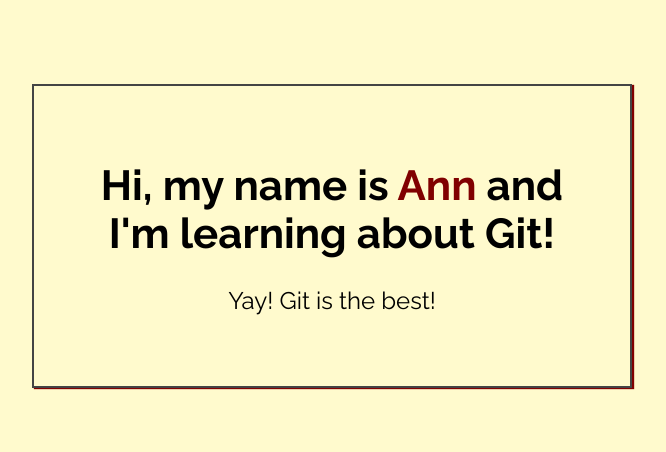
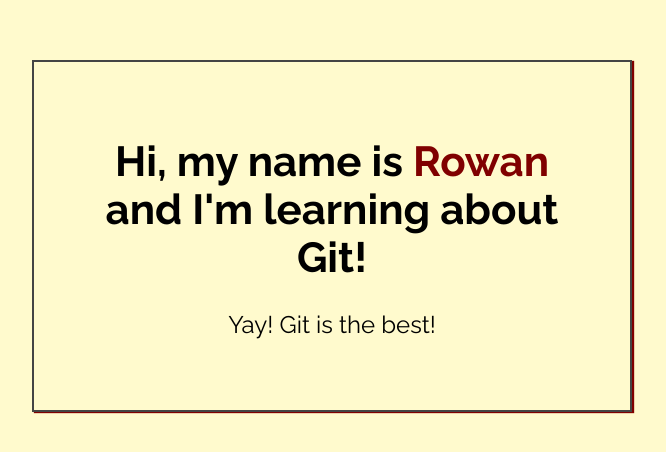
Before and after one commit to TwixmixyJanet/my-first-repo, a plain HTML site: page index.html in a window 1280 px wide. Shown: the part 164-616 px from the top of the page, without its empty margins (308-974 px from the left). Drawn offline with Linux system fonts and the light colour scheme.

Commit message:
Rowan commit

```diff
--- a/index.html
+++ b/index.html
@@ -14,7 +14,7 @@
 <body>
 
     <div class="greeting">
-        <h1>Hi, my name is <span class="highlight">Ann</span> and I'm learning about Git! </h1>
+        <h1>Hi, my name is <span class="highlight">Rowan</span> and I'm learning about Git! </h1>
 
         <p>Yay! Git is the best!</p>
     </div>
```
